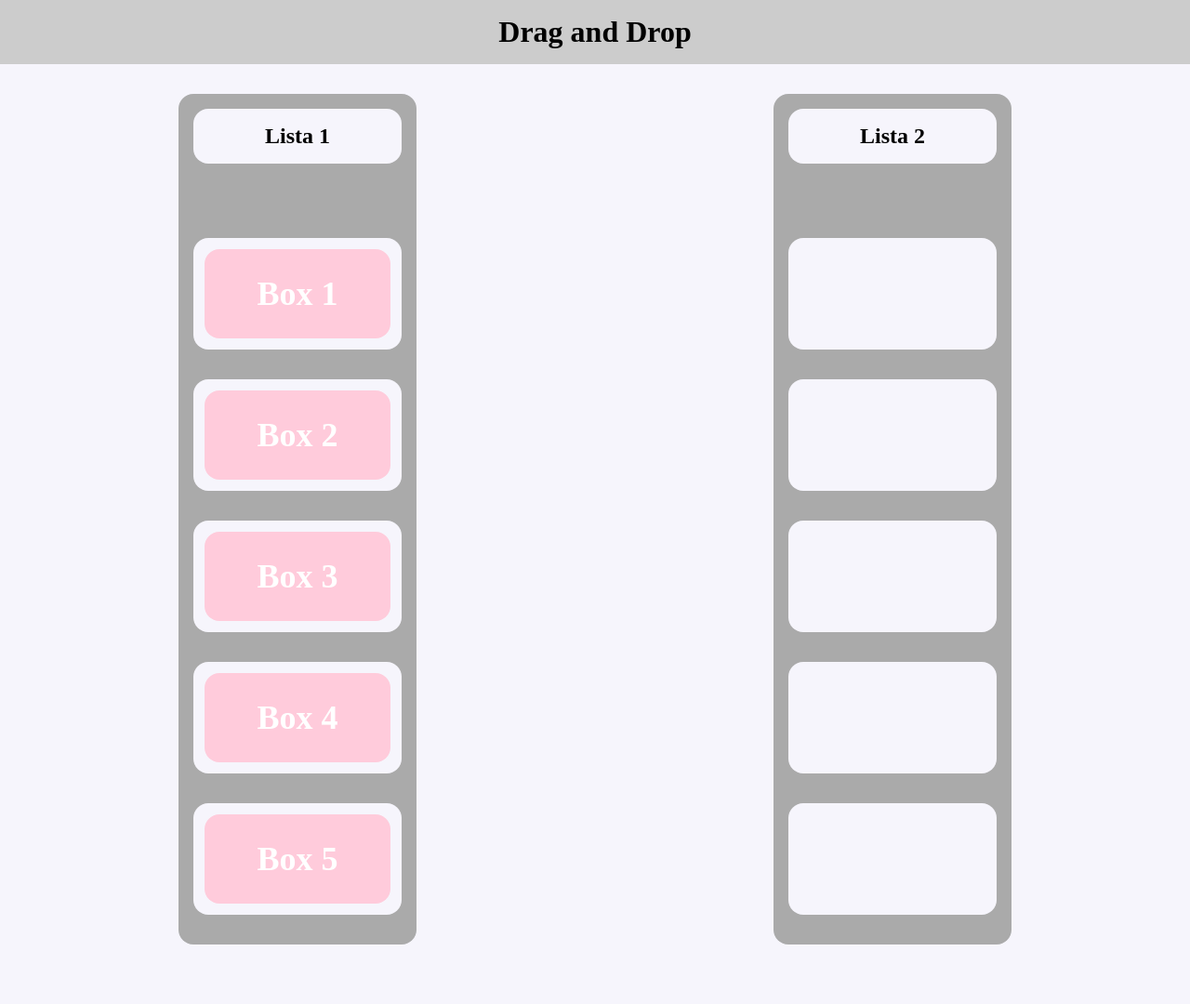
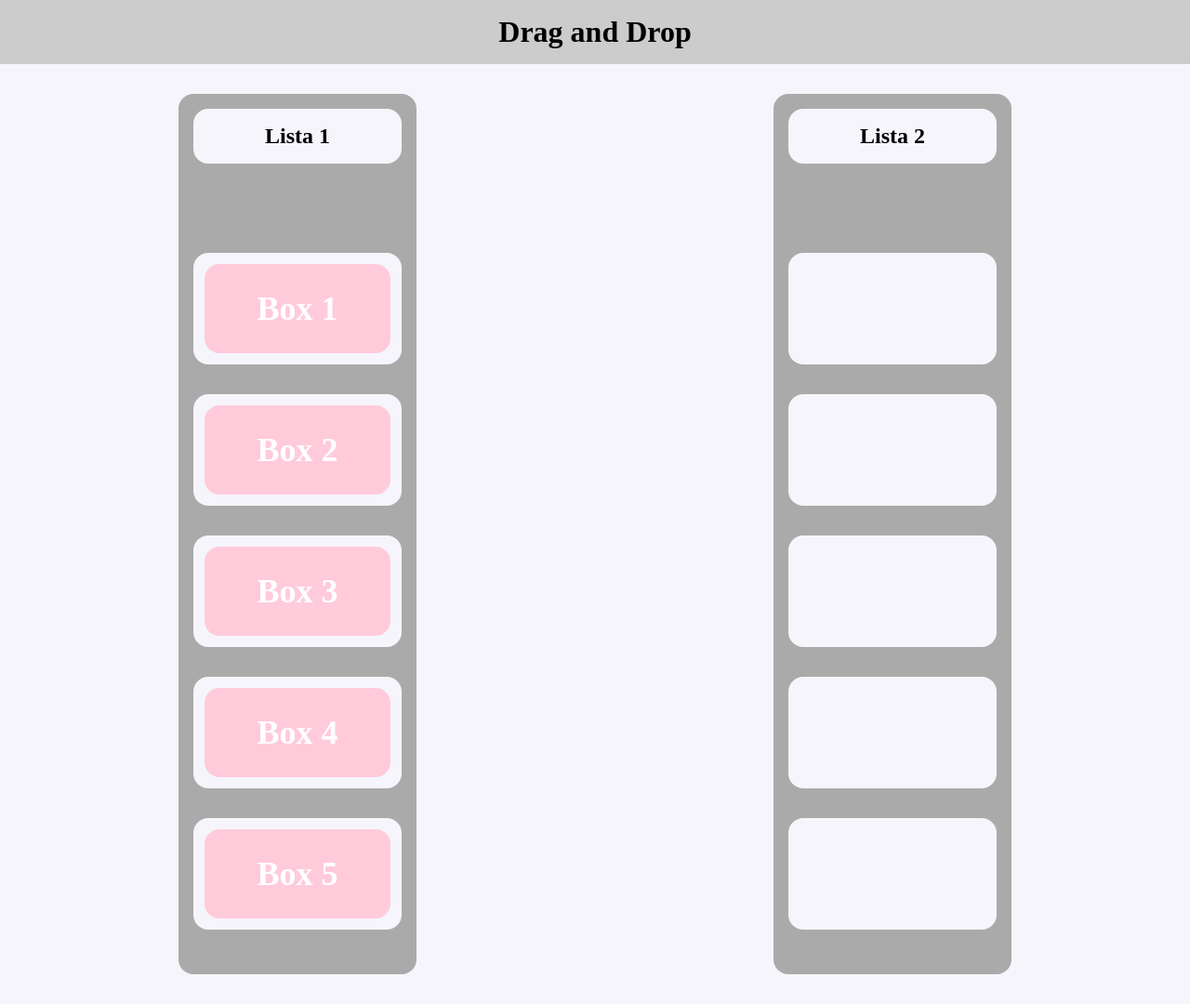
Before and after one commit to JvFern4ndes/drag-and-drop-only-html-css-js, a plain HTML site: page index.html in a window 1280 px wide. Shown: the whole page at 93% size. Before the commit the page ends 1048 px from the top, so only its background shows below. Drawn offline with Linux system fonts and the light colour scheme.

Commit message:
feat: tweaks inside the html

```diff
--- a/index.html
+++ b/index.html
@@ -5,6 +5,7 @@
   <meta http-equiv="X-UA-Compatible" content="IE=edge">
   <meta name="viewport" content="width=device-width, initial-scale=1.0">
   <link rel="stylesheet" href="styles.css" >
+  <script src="./script.js" defer></script>
   <title>Kanban</title>
 </head>
 <body>
@@ -17,11 +18,13 @@
         <h2>Lista 1</h2>
       </div>
       <div class="list-body">
-        <div class="box-space"><p class="drag">Box 1</p></div>
-        <div class="box-space"><p class="drag">Box 2</p></div>
-        <div class="box-space"><p class="drag">Box 3</p></div>
-        <div class="box-space"><p class="drag">Box 4</p></div>
-        <div class="box-space"><p class="drag">Box 5</p></div>
+        <div class="drag-container">
+          <div class="box-space-dragable"><p class="drag">Box 1</p></div>
+          <div class="box-space-dragable"><p class="drag">Box 2</p></div>
+          <div class="box-space-dragable"><p class="drag">Box 3</p></div>
+          <div class="box-space-dragable"><p class="drag">Box 4</p></div>
+          <div class="box-space-dragable"><p class="drag">Box 5</p></div>
+        </div>
       </div>
     </div>
 
@@ -30,11 +33,13 @@
         <h2>Lista 2</h2>
       </div>
       <div class="list-body">
-        <div class="box-space"></div>
-        <div class="box-space"></div>
-        <div class="box-space"></div>
-        <div class="box-space"></div>
-        <div class="box-space"></div>
+        <div class="drop-container">
+          <div class="box-space-droppable"></div>
+          <div class="box-space-droppable"></div>
+          <div class="box-space-droppable"></div>
+          <div class="box-space-droppable"></div>
+          <div class="box-space-droppable"></div>
+        </div>
       </div>
     </div>
   </div>
--- a/styles.css
+++ b/styles.css
@@ -1,3 +1,6 @@
+
+/* Estilos Globais */
+
 * {
   margin: 0;
   padding: 0;
@@ -9,6 +12,8 @@ body {
   font-size: 16px;
 }
 
+/* Header da página */
+
 .header {
   background: #ccc;
   width: 100%;
@@ -17,6 +22,8 @@ body {
   display: flex;
   justify-content: center;
 }
+
+/* Estilização das Listas */
 
 .lists {
   display: flex;
@@ -48,9 +55,9 @@ body {
   justify-content: space-around;
 }
 
-.box-space {
+.box-space-dragable, .box-space-droppable {
   background: #F6F5FC;
-  margin: 16px 0;
+  margin: 32px 0;
   height: 120px;
   display: flex;
   align-items: center;
@@ -71,3 +78,13 @@ body {
   align-items: center;
   border-radius: 16px;
 }
+
+/* Estilos de Efeitos */
+
+.invisible {
+  display: none;
+}
+
+.enter {
+  border: dashed 2px #bbb;
+}
```
Also changed, not shown: script.js (added).
